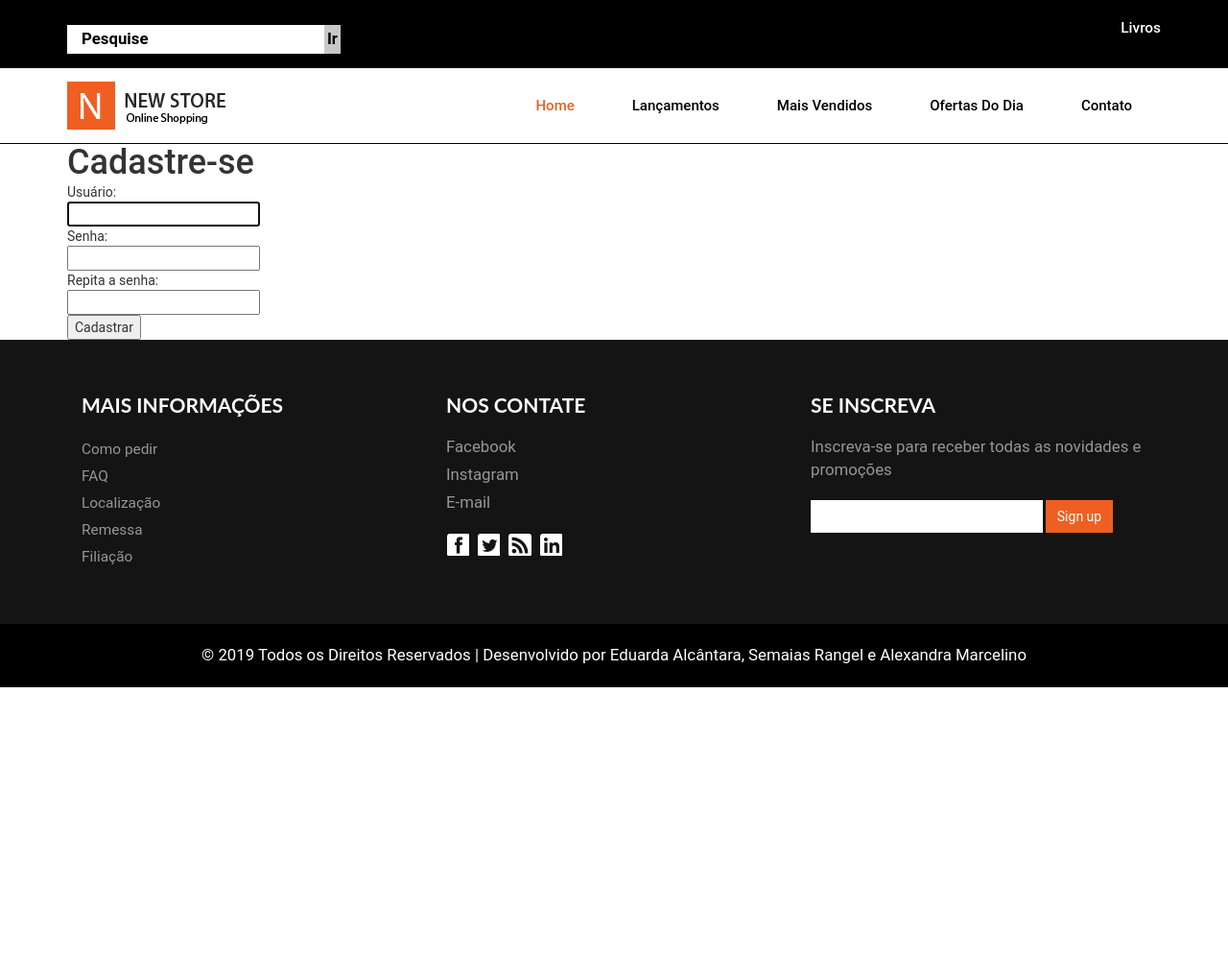
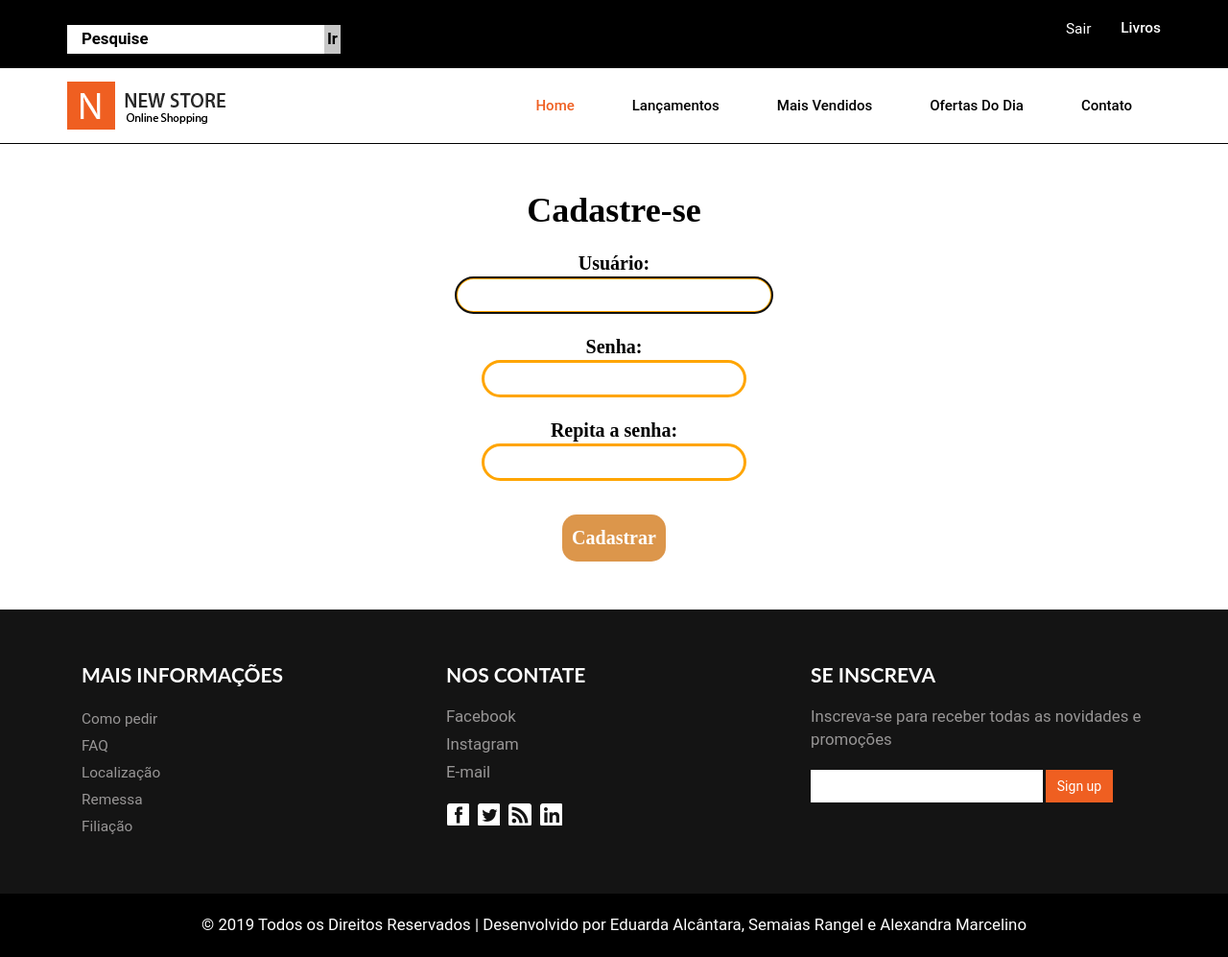
Before and after one commit to brunogomesifrn/info419livros, a Django app: page /cadastrar/ in a window 1280 px wide. Shown: the whole page at 96% size. Before the commit the page ends 716 px from the top, so only its background shows below. Run offline with Django 3.2, Linux system fonts and the light colour scheme; the visitor is signed in with stand-in values (Sample User, id 1); some libraries are stand-ins or nearby versions.

Commit message:
Terminei de enfnfeitar a página de cadastro de usuário

```diff
--- a/core/templates/index.html
+++ b/core/templates/index.html
@@ -60,8 +60,6 @@ License URL: http://creativecommons.org/licenses/by/3.0/
 		height: 150px;
 	}
 
-
-
 	</style>
 
 </head>
@@ -81,16 +79,18 @@ License URL: http://creativecommons.org/licenses/by/3.0/
 					<ul>
 						{% if not user.is_authenticated %}
 						<li><a href="{% url 'login' %}">Login</a></li>
+						<li><a  href="{% url 'cadastrar' %}">Cadastro</a></li>
 						{% endif %}
-						{% if not user.is_authenticated %}
-						<li><a  href="{% url 'cadastrar' %}">Cadastro</a></li>
+
+						{% if user.is_authenticated %}
+						<li><a  href="{% url 'logout' %}">Sair</a></li>
 						{% endif %}
 					</ul>
 
 					<div class="cart box_1">
 						<a href="{% url 'produtos' %}">
-							<h3> <div class="total">
-								Livros</div>
+							<h3>
+								<div class="total">Livros</div>
 							</h3>
 						</a>
 
--- a/core/templates/register.html
+++ b/core/templates/register.html
@@ -4,17 +4,77 @@
 
 {% block conteudo %}
 <!--content-->
+<style>
+
+.centralizado{
+	text-align: center;
+	font-size: 20px;
+	font-family: Ubuntu;
+	font-weight: bold;
+	color: black
+}
+
+.centralizado2{
+	text-align: center;
+	font-family:Ubuntu;
+	font-weight: 900;
+	color: black
+}
+
+.borda {
+	border-radius: 25px;
+	border-color: orange;
+	border-style:solid;
+	border-width:medium;
+	padding-top: 2px;
+	padding-bottom: 2px;
+	text-align: center;
+	color: darkorange;
+}
+
+.borda:focus{
+	padding-left: 30px;
+	padding-right: 30px;
+	transition: 0.5s
+}
+
+.botiones{
+	border: none;
+	border-radius: 15px;
+	background-color: rgba(220, 150, 75, 1);
+	padding: 10px;
+	margin-top: 15px;
+	color: white;
+}
+
+.botiones:hover{
+	background-color: orange;
+	padding-top: 11px;
+	padding-bottom: 11px;
+	padding-left: 12px;
+	padding-right: 12px;
+	font-size: 25px;
+	font-weight: bolder;
+	transition: 0.5s
+}
+
+.afastarTopo{	margin-top: 50px }
+.afastarTopo2{ margin-top: 20px }
+.afastarBaixo{ margin-bottom: 50px }
+
+</style>
+
 <div class=" container">
-		<h1>Cadastre-se</h1>
-		<form method="post">
-			{% csrf_token %}
-			<p>Usuário:</p>
-			<p>{{form.username}}</p>
-			<p>Senha:</p>
-			<p>{{form.password1}}</p>
-			<p>Repita a senha:</p>
-			<p>{{form.password2}}</p>
-			<button type="submit"> Cadastrar </button>
-		</form>
+	<h1 class="centralizado2 afastarTopo">Cadastre-se</h1>
+	<form method="post">
+		{% csrf_token %}
+		<p class="centralizado afastarTopo2">Usuário:</p>
+		<p class="centralizado">{{form.username | add_class:"borda"}}</p>
+		<p class="centralizado afastarTopo2">Senha:</p>
+		<p class="centralizado">{{form.password1 | add_class:"borda"}}</p>
+		<p class="centralizado afastarTopo2">Repita a senha:</p>
+		<p class="centralizado">{{form.password2 | add_class:"borda"}}</p>
+		<p class="centralizado afastarTopo2 afastarBaixo"><button type="submit" class="botiones"> Cadastrar </button></p>
+	</form>
 </div>
 {% endblock conteudo %}
```
Lines whose indentation alone changed are shown as unchanged.
